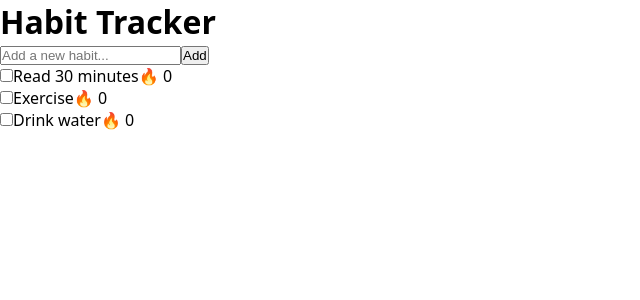
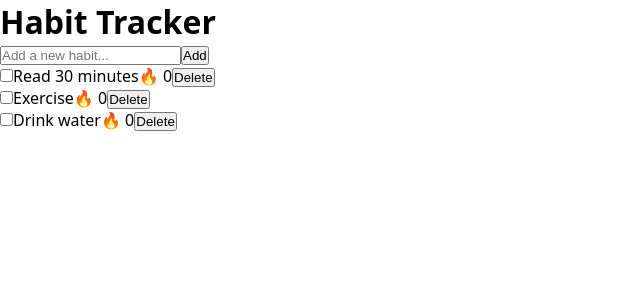
Before and after one commit to 2mash5/habit-tracker, a React (Vite) app: page / in a window 1280 px wide. Shown: the top 300 px of the page, without its empty margins (0-640 px from the left). Built offline with nearby package versions, Linux system fonts and the light colour scheme.

Commit message:
add delete habit

```diff
--- a/src/App.jsx
+++ b/src/App.jsx
@@ -49,6 +49,10 @@
     }))
   }
 
+  function deleteHabit(id) {
+  setHabits(habits.filter(habit => habit.id !== id))
+  }
+
   return (
     <div>
       <h1>Habit Tracker</h1>
@@ -68,6 +72,7 @@
             />
             <span className={habit.done ? 'done' : ''}>{habit.name}</span>
             <span>🔥 {habit.currentStreak}</span>
+            <button onClick={() => deleteHabit(habit.id)}>Delete</button>
           </li>
         ))}
       </ul>
```
